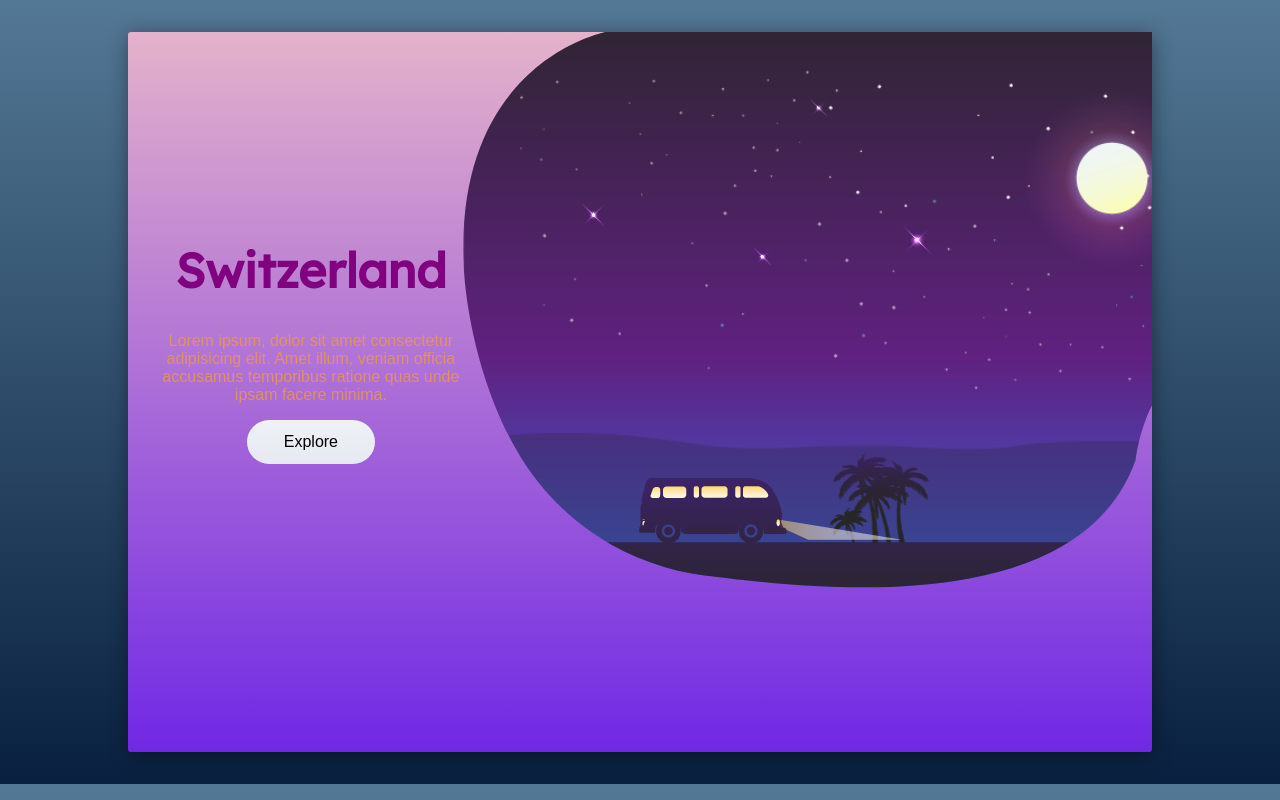
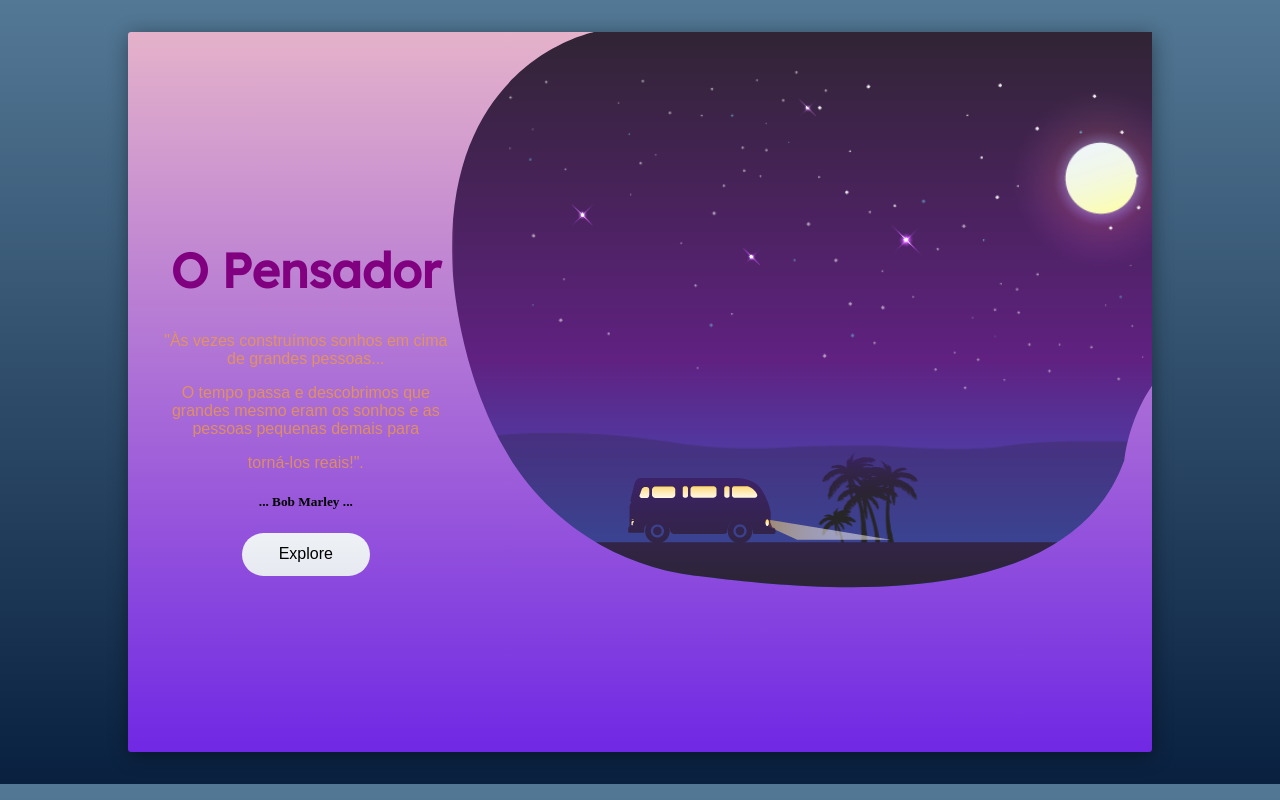
Before and after one commit to Portoluiz/Responsive_Web_Page_13-09-2019, a plain HTML site: page Index.html in a window 1280 px wide. Drawn offline with Linux system fonts and the light colour scheme; a web font is replaced by a local one.

Commit message:
Update Index.html

```diff
--- a/Index.html
+++ b/Index.html
@@ -1,11 +1,11 @@
 <!DOCTYPE html>
-<html lang="en">
+<html lang="pt-br">
 
 <head>
     <meta charset="UTF-8">
     <meta name="viewport" content="width=device-width, initial-scale=1.0">
     <meta http-equiv="X-UA-Compatible" content="ie=edge">
-    <title>Responsive</title>
+    <title>ResponsivePage</title>
     <link href="https://fonts.googleapis.com/css?family=Lexend+Deca|Muli&display=swap&subset=vietnamese"
         rel="stylesheet">
     <link rel="stylesheet" href="style.css">
@@ -15,9 +15,12 @@
     <div class="wrapper">
         <div class="container">
             <div class="title">
-                <h1>Switzerland</h1>
-                <p>Lorem ipsum, dolor sit amet consectetur adipisicing elit. Amet illum, veniam officia accusamus
-                    temporibus ratione quas unde ipsam facere minima.</p>
+                <h1>O Pensador</h1>
+                <p>"Às vezes construímos sonhos em cima de grandes pessoas...</p>
+                <p> O tempo passa e descobrimos
+                   que grandes mesmo eram os sonhos e as pessoas pequenas demais para</p>
+                   <p> torná-los reais!".</p>
+                    <h5>... Bob Marley ...</h5>
                 <div class="buttons">
                     <button>Explore</button>
                 </div>
```
